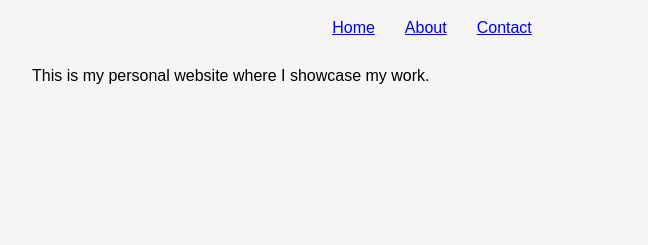
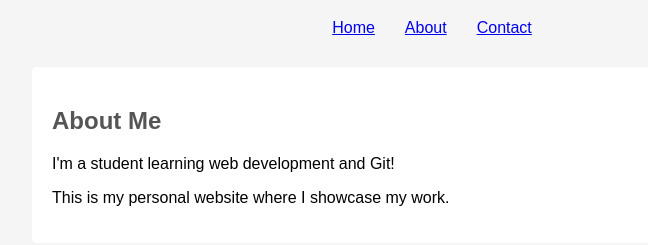
Before and after one commit to hopperskotch/nicky-boyle-stashing-practice, a plain HTML site: page index.html in a window 1280 px wide. Shown: the part 81-326 px from the top of the page, without its empty margins (208-856 px from the left). Drawn offline with Linux system fonts and the light colour scheme; files that its build step writes are made by us from their sources.

Commit message:
Added about section

```diff
--- a/css/styles.css
+++ b/css/styles.css
@@ -29,3 +29,14 @@
 nav li {
     margin: 0 15px;
 }
+
+section {
+    margin: 30px 0;
+    padding: 20px;
+    background-color: white;
+    border-radius: 5px;
+}
+
+h2 {
+    color: #555;
+}
--- a/index.html
+++ b/index.html
@@ -16,11 +16,12 @@
         <li><a href="#contact">Contact</a></li>
     </ul>
 </nav>
-
     </header>
-
     <main>
-        <p>This is my personal website where I showcase my work.</p>
-    </main>
+<section id="about">
+    <h2>About Me</h2>
+    <p>I'm a student learning web development and Git!</p>
+    <p>This is my personal website where I showcase my work.</p>
+</section>
 </body>
 </html>
```
